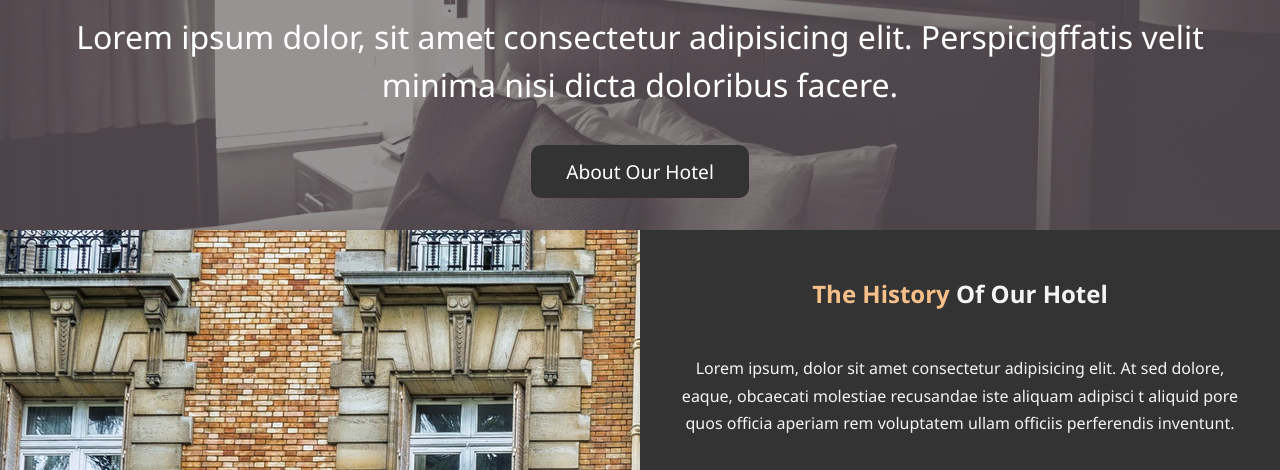
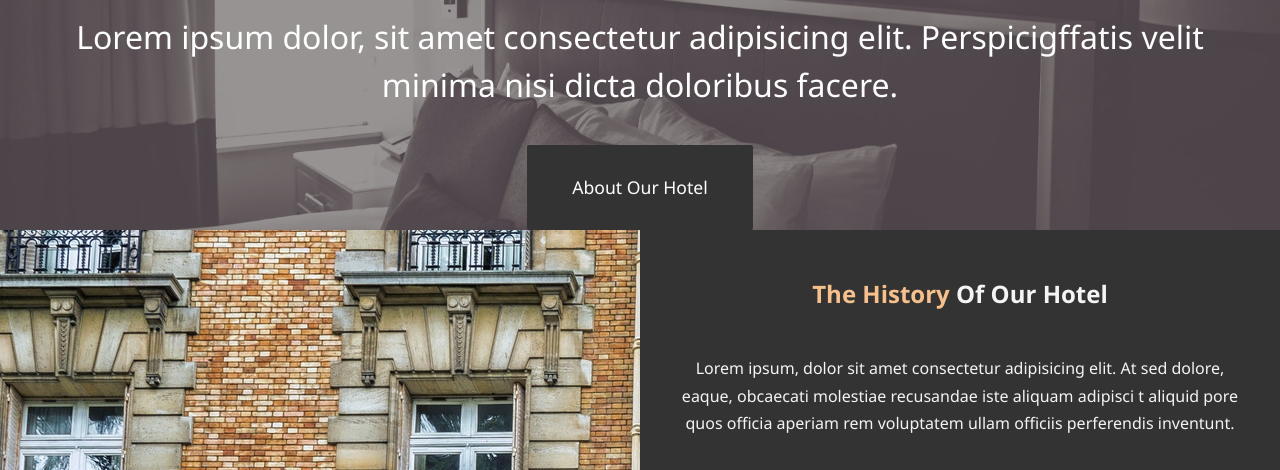
Before and after one commit to Azemchap/HBT, a plain HTML site: page index.html in a window 1280 px wide. Shown: the part 313-783 px from the top of the page. Drawn offline with Linux system fonts and the light colour scheme.

Commit message:
btn update

```diff
--- a/css/style.css
+++ b/css/style.css
@@ -52,15 +52,15 @@ p {
   color: #fff;
   background-color: #333;
   display: inline-block;
-  padding: 0.8rem 2.2rem;
+  padding: 1.8rem 2.8rem;
   border: none;
   cursor: pointer;
-  border-radius: 10px;
-  font-size: 1.2rem;
-  -webkit-border-radius: 10px;
-  -moz-border-radius: 10px;
-  -ms-border-radius: 10px;
-  -o-border-radius: 10px;
+  border-radius: 2px;
+  font-size: 1.1rem;
+  -webkit-border-radius: 2px;
+  -moz-border-radius: 2px;
+  -ms-border-radius: 2px;
+  -o-border-radius: 2px;
 }
 .btn-light {
   background: #f4f4f4;
@@ -70,7 +70,7 @@ p {
 .btn:hover {
   background-color: #f7c08a;
   color: #444;
-  font-size: 1.6rem;
+  font-size: 1.2rem;
 }
 .bg-dark {
   background: #333;
```
